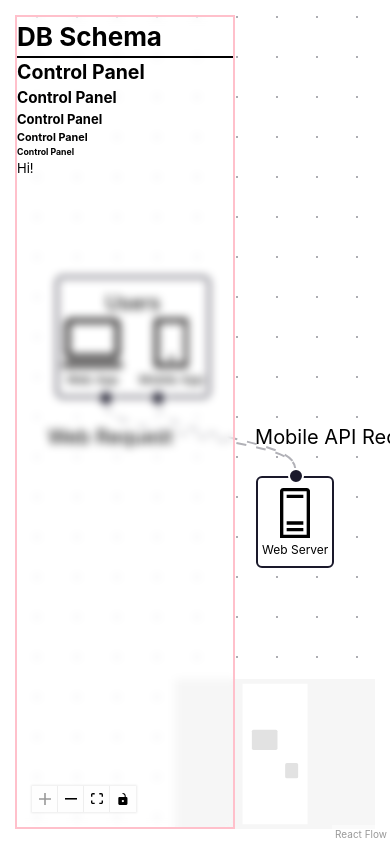
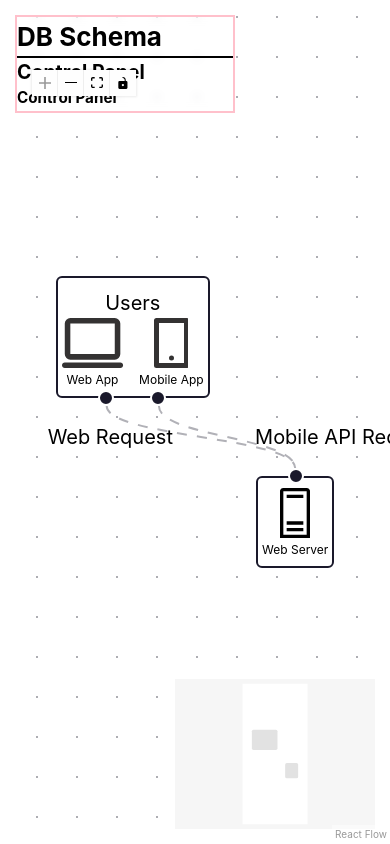
Before and after one commit to zapsters/system-design-sim, a React (Vite) app: page / in a window 390 px wide. Built offline with nearby package versions, Linux system fonts and the light colour scheme.

Commit message:
Update index.scss
Added min() to panel width for mobile

```diff
--- a/src/index.scss
+++ b/src/index.scss
@@ -46,7 +46,7 @@ body,
   font-size: small;
   border: 2px solid pink;
   overflow-y: auto;
-  max-height: 1000px;
+  max-height: min(1000px, 25vw);
   box-sizing: border-box;
   padding: 0px 0px;
   --margin: 15px;
```
